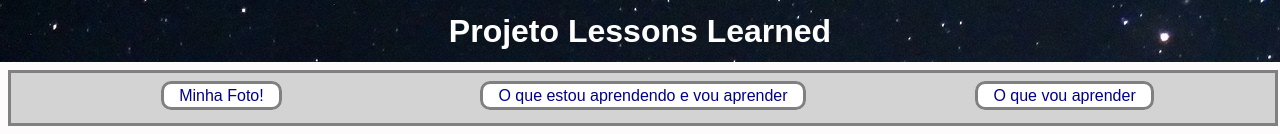
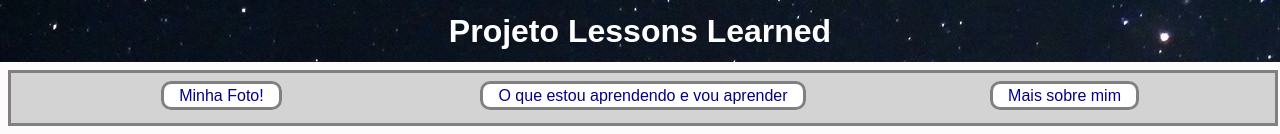
Before and after one commit to gustavoalves23/gustavoalves23.github.io, a plain HTML site: page index.html in a window 1280 px wide. Shown: the top 134 px of the page. Drawn offline with Linux system fonts and the light colour scheme; a web font is replaced by a local one.

Commit message:
Leves modificações

```diff
--- a/index.html
+++ b/index.html
@@ -17,7 +17,7 @@
                     <a href="#tabela">O que estou aprendendo e vou aprender</a>
                 </div>
                 <div class="navitem">
-                    <a href="#licoes_a_aprender">O que vou aprender</a>
+                    <a href="#articles">Mais sobre mim</a>
                 </div>
             </nav>
             <main>
```
